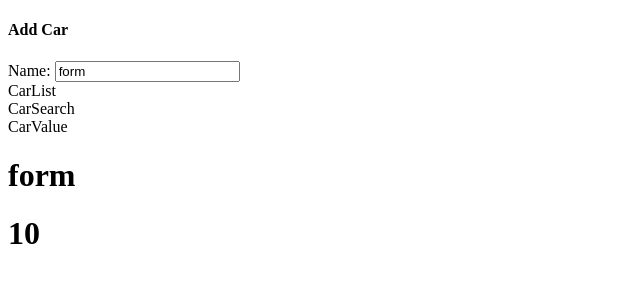
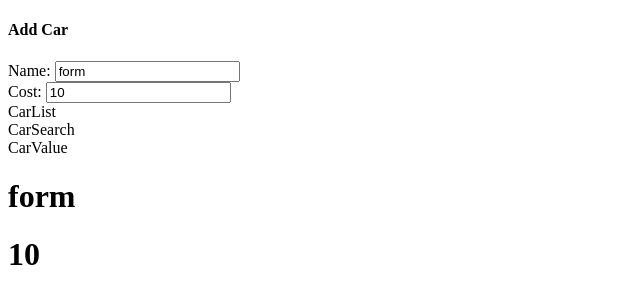
Before and after one commit to Umesh-Singadi/cars, a React (Vite) app: page / in a window 1280 px wide. Shown: the top 304 px of the page, without its empty margins (0-640 px from the left). Built offline with nearby package versions, Linux system fonts and the light colour scheme.

Commit message:
Add Cost input field to CarForm component

```diff
--- a/src/components/CarForm.jsx
+++ b/src/components/CarForm.jsx
@@ -1,11 +1,15 @@
 import { useSelector, useDispatch } from "react-redux";
-import { changeName } from "../store/slices/formSlice";
+import { changeName, changeCost } from "../store/slices/formSlice";
 function CarForm() {
-  const { name } = useSelector((state) => state.form);
+  const { name, cost } = useSelector((state) => state.form);
   const dispatch = useDispatch();
 
   function handleNameChange(event) {
     dispatch(changeName(event.target.value));
+  }
+  function handleCostChange(event) {
+    const carCost = parseInt(event.target.value) || 0;
+    dispatch(changeCost(carCost));
   }
 
   const handleSubmit = (e) => e.preventDefault();
@@ -23,6 +27,15 @@
             onChange={handleNameChange}
           />
         </div>
+        <div className="field">
+          <label>Cost: </label>
+          <input
+            type="number"
+            className="input is-expanded"
+            value={cost || ""}
+            onChange={handleCostChange}
+          />
+        </div>
       </form>
     </div>
   );
```
